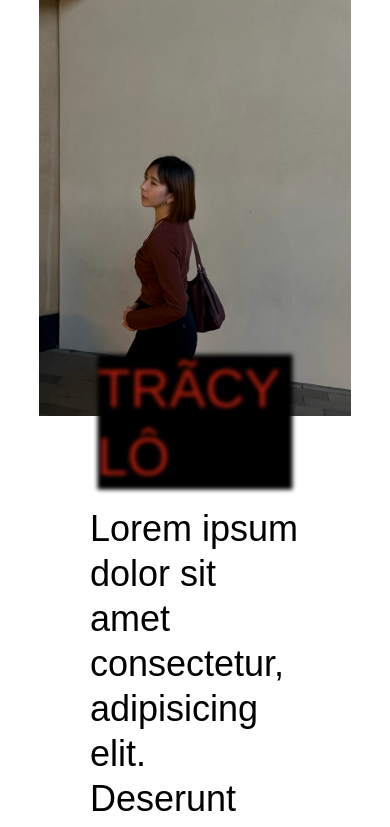
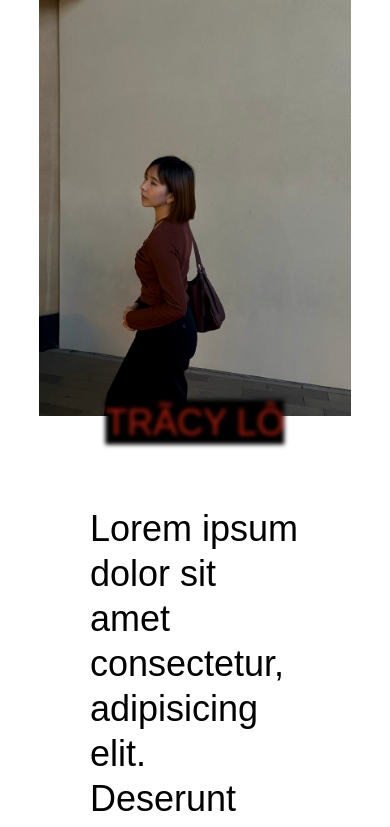
Before and after one commit to JPL1205/anonymous-portfolio-design, a plain HTML site: page index.html in a window 390 px wide. Shown: the top 827 px of the page. Drawn offline with nearby package versions, Linux system fonts and the light colour scheme.

Commit message:
fix title font-size to not wrap in mobile

```diff
--- a/style.css
+++ b/style.css
@@ -66,7 +66,7 @@ nav > .link:hover {
     top: 50%;
     left: 50%;
     transform: translate(-50%, -50%);
-    font-size: clamp(3rem, 6vw, 7rem);
+    font-size: clamp(2rem, 6vw, 7rem);
     filter: blur(3px);
     color: rgb(165, 28, 13);
     z-index: 1;
```
